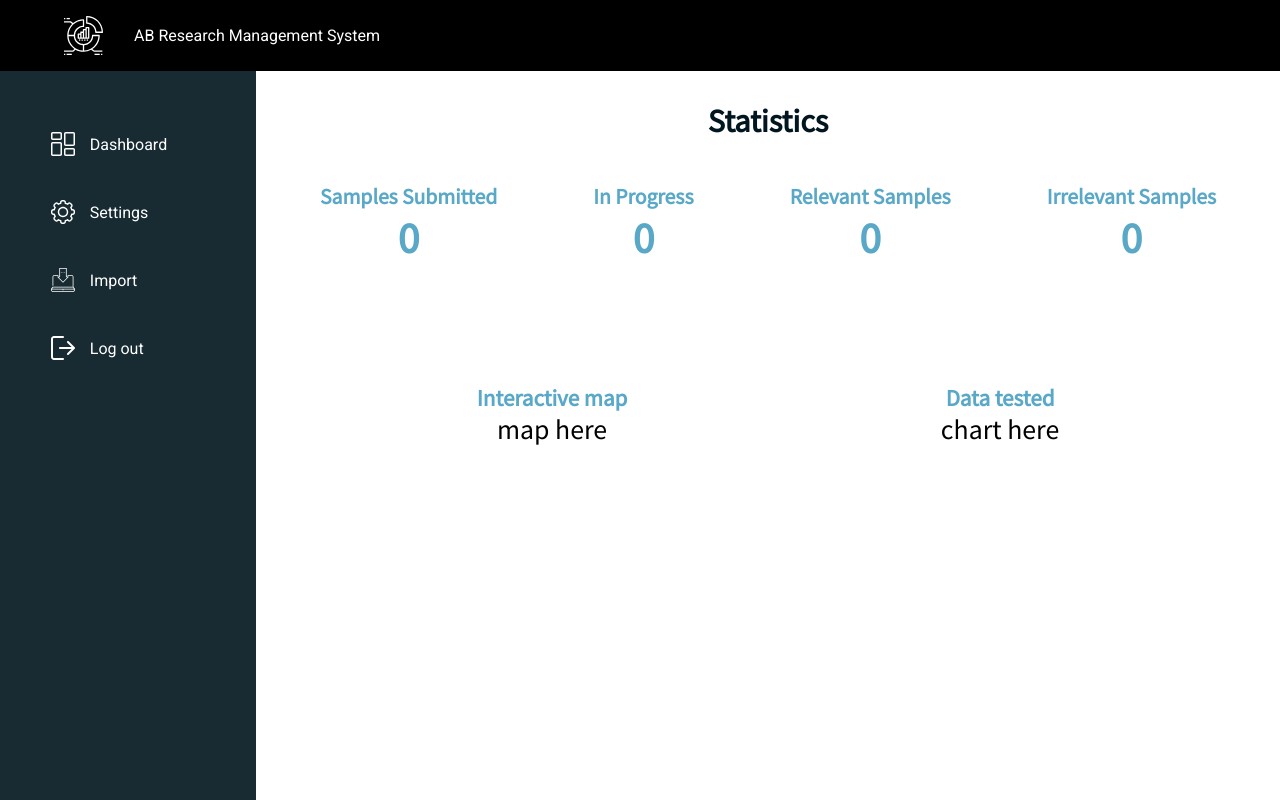
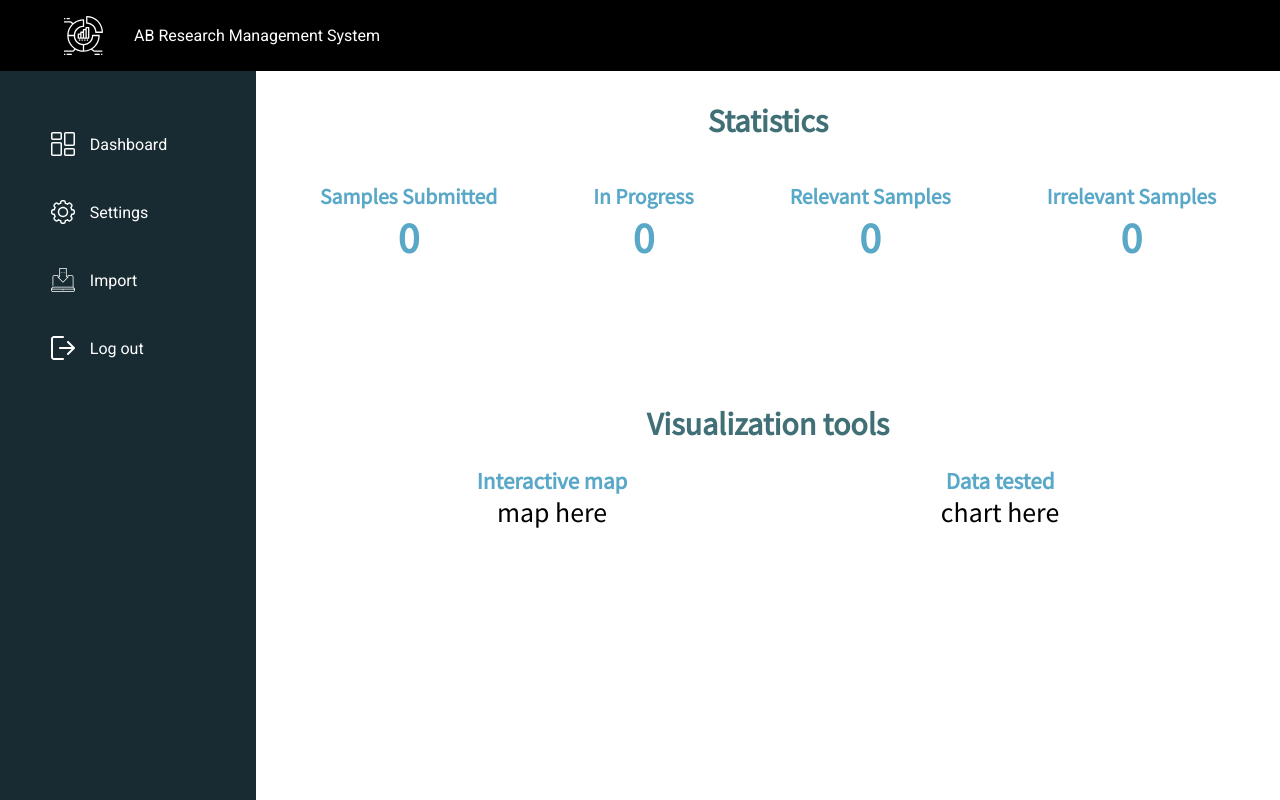
Before and after one commit to lrnzpn/areteboys-vue, a Vue app: page / in a window 1280 px wide. Shown: the top 800 px of the page. Built offline with nearby package versions, Linux system fonts and the light colour scheme.

Commit message:
minor color fix

```diff
--- a/src/styles/_variables.scss
+++ b/src/styles/_variables.scss
@@ -13,6 +13,7 @@ $black: #000;
 $white: #fff;
 $main-blue: #01161E;
 $main-secondary: #182B32;
+$dashboard-heading: #407076;
 
 /* Breakpoints to use
 @media screen and (max-width: 1199px) { }
--- a/src/views/Dashboard.vue
+++ b/src/views/Dashboard.vue
@@ -21,6 +21,7 @@
         </div>
       </div>
       <div id="viz">
+      <h1>Visualization tools</h1>
         <div class="viz-container">
           <div><h5 class="viz-item">Interactive map</h5>
           <div>map here</div>
@@ -68,7 +69,7 @@ h5{
 }
 
 h1{
-  color: $main-blue;
+  color: $dashboard-heading
 }
 h5{
   color: #5AA8C8;
```
